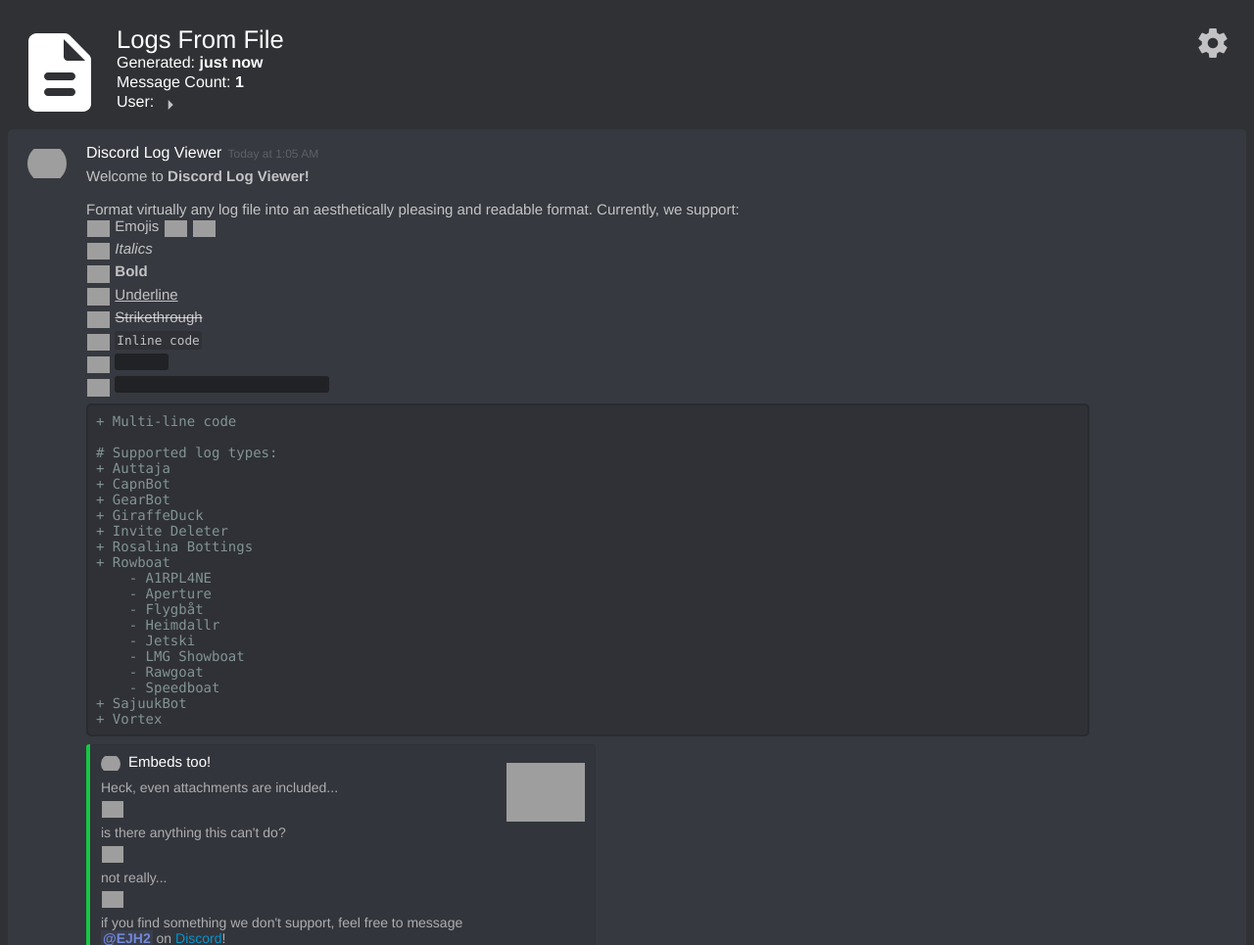
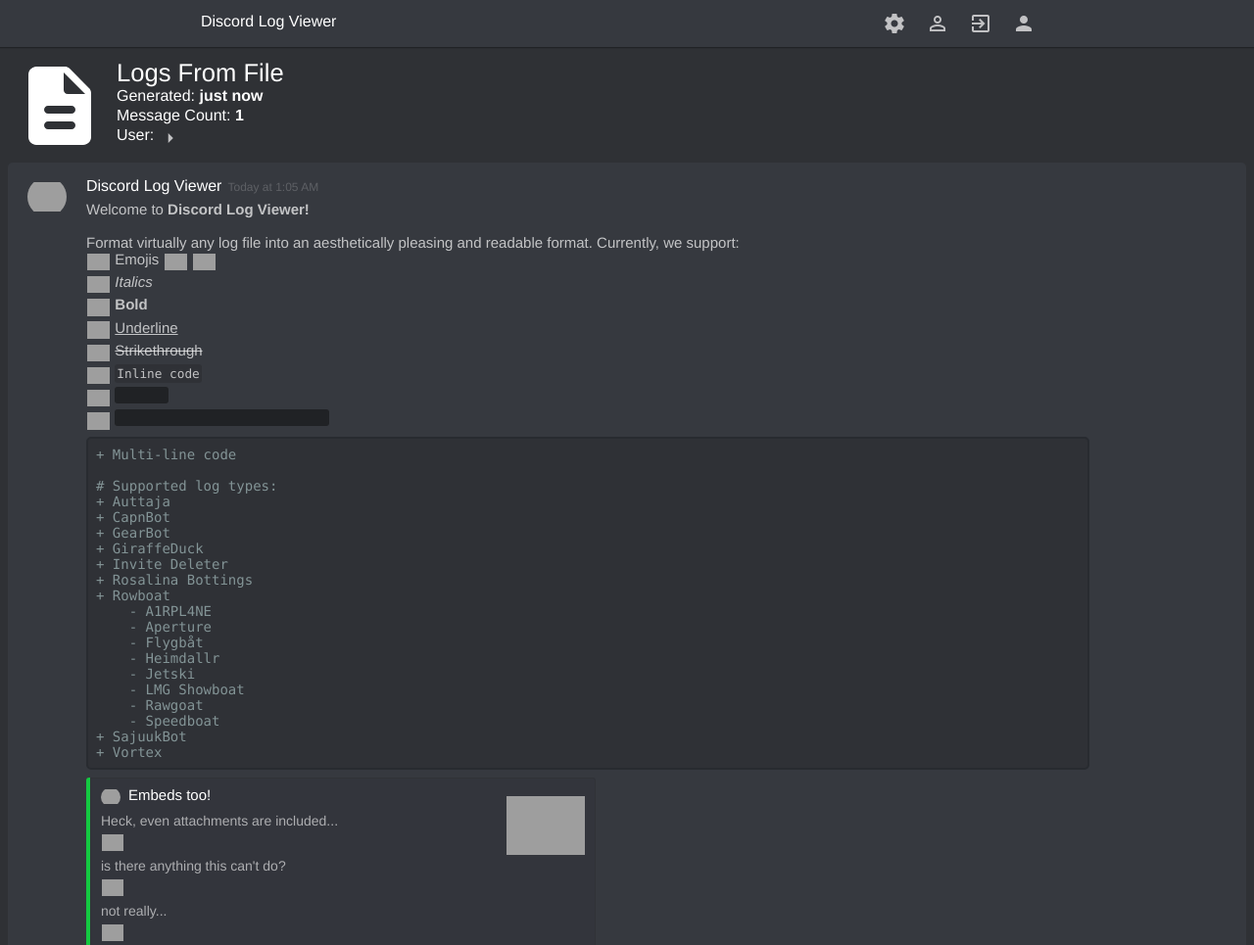
Before and after one commit to EJH2/Logs, a Django app: page / in a window 1280 px wide. Shown: the top 965 px of the page at 98% size. Run offline with Django 3.2, Linux system fonts and the light colour scheme; parts of the project's set-up code (start-up, migrations or seed data) failed here and were passed over; some libraries are stand-ins or nearby versions; some web fonts are replaced; grey boxes are pictures that could not be loaded.

Commit message:
Add discord style toolbar

```diff
--- a/django_logs/static/django_logs/css/logstyle.css
+++ b/django_logs/static/django_logs/css/logstyle.css
@@ -144,6 +144,138 @@
 
 .infinite-scroll-request[style='display: block;'] {
     display: inline !important;
+}
+
+/* === Navbar === */
+
+nav,
+nav span,
+nav span>a,
+nav .icon,
+nav #nav-toggle~.icon {
+    -webkit-transition: all .4s ease;
+    -moz-transition: all .4s ease;
+    -o-transition: all .4s ease;
+    transition: all .4s ease
+}
+
+nav {
+    position: fixed;
+    top: 0;
+    left: 0;
+    right: 0;
+    height: 48px;
+    font-size: 16px;
+    z-index: 99;
+    display: flex;
+    justify-content: space-between;
+    padding-left: 15%;
+    padding-right: 15%;
+}
+
+body {
+    margin-top: 60px;
+}
+
+nav+* {
+    margin-top: 48px;
+}
+
+nav span>a,
+nav span>div {
+    float: left;
+    padding: 13px;
+    text-align: center;
+    text-decoration: none;
+}
+
+nav span>div {
+    padding: 12px;
+}
+
+nav .icon {
+    float: right;
+    display: none;
+    padding: 0 15px;
+    height: 50px;
+}
+
+nav .info__toolbox,
+nav .info__toolbox-toggle {
+    padding: 0;
+    margin: 12px;
+    margin-right: 20px;
+    margin-left: 0;
+    width: 24px;
+    height: 24px;
+    -webkit-touch-callout: none;
+    -webkit-user-select: none;
+    -khtml-user-select: none;
+    -moz-user-select: none;
+    -ms-user-select: none;
+    user-select: none;
+}
+
+nav .info__toolbox .material-icons {
+    font-size: 24px;
+    margin: 0;
+}
+
+nav .info__toolbox-tools li {
+    top: 12px;
+}
+
+nav .material-icons.tool {
+    margin-top: 0px;
+}
+
+nav .info__toolbox-tools {
+    position: absolute;
+    top: -28px;
+}
+
+@media screen and (max-width: 500px) {
+    nav {
+        padding-right: 0;
+        padding-left: 0;
+    }
+
+    nav .info__toolbox {
+        margin-right: 0;
+    }
+
+    nav input:checked~.info__toolbox-tools li:nth-child(1) {
+        top: 45px;
+    }
+
+    nav input:checked~.info__toolbox-tools li:nth-child(2) {
+        top: 83px;
+    }
+
+    nav input:checked~.info__toolbox-tools li:nth-child(3) {
+        top: 120px;
+    }
+
+    nav input:checked~.info__toolbox-tools li:nth-child(3) .tooltiptext {
+        border-bottom-right-radius: 5px;
+        border-bottom-left-radius: 5px;
+    }
+
+    nav .tooltip .tooltiptext.tool-text {
+        width: 175px;
+        z-index: -1;
+        top: -6px;
+        right: -12px;
+        text-align: left;
+        padding: 5px 10px;
+        height: 27px;
+        line-height: 2;
+        border-radius: 0;
+    }
+
+    nav .info__toolbox-tools {
+        top: -19px;
+    }
 }
 
 /* === NO JS === */
--- a/django_logs/static/django_logs/css/logstyle_dark.css
+++ b/django_logs/static/django_logs/css/logstyle_dark.css
@@ -39,6 +39,28 @@
 
 .mentioned {
     background: rgba(250,166,26,.1);
+}
+
+/* === Navbar === */
+
+nav {
+    background-color: #36393f;
+    color: #fff;
+    box-shadow: 0 1px 0 rgba(0, 0, 0, .2),
+        0 1.5px 0 rgba(0, 0, 0, .05),
+        0 2px 0 rgba(0, 0, 0, .05);
+}
+
+nav span>a,
+nav span>div {
+    color: #fff;
+}
+
+@media screen and (max-width: 500px) {
+    nav .tooltip .tooltiptext.tool-text {
+        background-color: #282b30;
+        border-top: 1px solid rgba(245, 245, 245, 0.08);
+    }
 }
 
 /* === INFO === */
--- a/django_logs/templates/django_logs/index.html
+++ b/django_logs/templates/django_logs/index.html
@@ -19,7 +19,59 @@
     <script src="{% static 'django_logs/js/logs.js' %}"></script>
 </head>
 <body class="no-js">
-    <br>
+    <nav>
+        <input type="checkbox" id="nav-toggle">
+        <label for="nav-toggle" class="icon">
+            <div class="hamburger-icon"></div>
+        </label>
+        <span>
+            <a href="/">
+                Discord Log Viewer
+            </a>
+        </span>
+        <span>
+            <div class="info__toolbox">
+                <label for="toolbox-toggle" class="material-icons icon-large info__toolbox-toggle"
+                    onclick="return toggleDrawer(this)">
+                    settings
+                </label>
+                <input class="toggle-input" id="toolbox-toggle" type="checkbox">
+                <ul class="info__toolbox-tools">
+                    <li>
+                        <div class="tooltip">
+                            <span class="material-icons md-inactive tool">open_in_browser</span>
+                            <span class="tooltiptext pre pre--inline tool-text">No Original URL</span>
+                        </div>
+                    </li>
+                    <li>
+                        <div class="tooltip">
+                            <span class="material-icons md-inactive tool">assignment</span>
+                            <span class="tooltiptext pre pre--inline tool-text copy">No IDs To Copy</span>
+                        </div>
+                    </li>
+                    <li>
+                        <div class="tooltip">
+                            <span class="material-icons tool" onclick="return toggleTheme()">brightness_medium</span>
+                            <span class="tooltiptext pre pre--inline tool-text">Change Theme</span>
+                        </div>
+                    </li>
+                </ul>
+            </div>
+            <div class="info__toolbox">
+                <a href="/auth/login">
+                    <span class="material-icons">person_outline</span>
+                </a>
+            </div>
+            <div class="info__toolbox">
+                <a href="/auth/logout">
+                    <span class="material-icons">exit_to_app</span>
+                </a>
+            </div>
+            <div class="info__toolbox">
+                <span class="material-icons">person</span>
+            </div>
+        </span>
+    </nav>
     {% if messages %}
         {% for message in messages %}
         <div class="alert alert-{{ message.tags }}" role="alert">{{ message }}</div>
@@ -54,32 +106,6 @@
                 </ul>
             </div>
         </div>
-        <div class="info__toolbox">
-            <label for="toolbox-toggle" class="material-icons icon-large info__toolbox-toggle" onclick="return toggleDrawer(this)">
-                settings
-            </label>
-            <input class="toggle-input" id="toolbox-toggle" type="checkbox">
-            <ul class="info__toolbox-tools">
-                <li>
-                    <div class="tooltip">
-                        <span class="material-icons md-inactive tool">open_in_browser</span>
-                        <span class="tooltiptext pre pre--inline tool-text">No Original URL</span>
-                    </div>
-                </li>
-                <li>
-                    <div class="tooltip">
-                        <span class="material-icons md-inactive tool">assignment</span>
-                        <span class="tooltiptext pre pre--inline tool-text copy">No IDs To Copy</span>
-                    </div>
-                </li>
-                <li>
-                    <div class="tooltip">
-                        <span class="material-icons tool" onclick="return toggleTheme()">brightness_medium</span>
-                        <span class="tooltiptext pre pre--inline tool-text">Change Theme</span>
-                    </div>
-                </li>
-            </ul>
-        </div>
     </div>
     <div class="chatlog">
         <div class="chatlog__message-group">
@@ -96,7 +122,7 @@
                 <div class="chatlog__content">
                     Welcome to <b>Discord Log Viewer!</b><br><br>Format virtually any log file into an aesthetically pleasing and readable format. Currently, we support:<br>
 
-                    <img class="emoji" title=":yes:" src="https://cdn.discordapp.com/emojis/487035217752752129.png" alt=":yes:"> Emojis <img class="emoji" title=":sunglasses:" src="https://twemoji.maxcdn.com/2/svg/1f60e.svg" alt="😎"> <img class="emoji" title=":ok_hand:" src="https://twemoji.maxcdn.com/2/svg/1f44c-1f3fd.svg" alt="👌🏽"><br>
+                    <img class="emoji" title=":yes:" src="https://cdn.discordapp.com/emojis/487035217752752129.png" alt=":yes:"> Emojis <img class="emoji" title=":sunglasses:" src="https://twemoji.maxcdn.com/2/svg/1f60e.svg" alt="😎"> <img class="emoji" title=":ok_hand:" src="https://twemoji.maxcdn.com/2/svg/1f44c-1f3fd.svg" alt="👌🝽"><br>
                     <img class="emoji" title=":yes:" src="https://cdn.discordapp.com/emojis/487035217752752129.png" alt=":yes:"> <i>Italics</i> <br>
                     <img class="emoji" title=":yes:" src="https://cdn.discordapp.com/emojis/487035217752752129.png" alt=":yes:"> <b>Bold</b><br>
                     <img class="emoji" title=":yes:" src="https://cdn.discordapp.com/emojis/487035217752752129.png" alt=":yes:"> <u>Underline</u><br>
```
Also changed, not shown: django_logs/static/django_logs/css/logstyle_light.css (+26 -0 lines).
